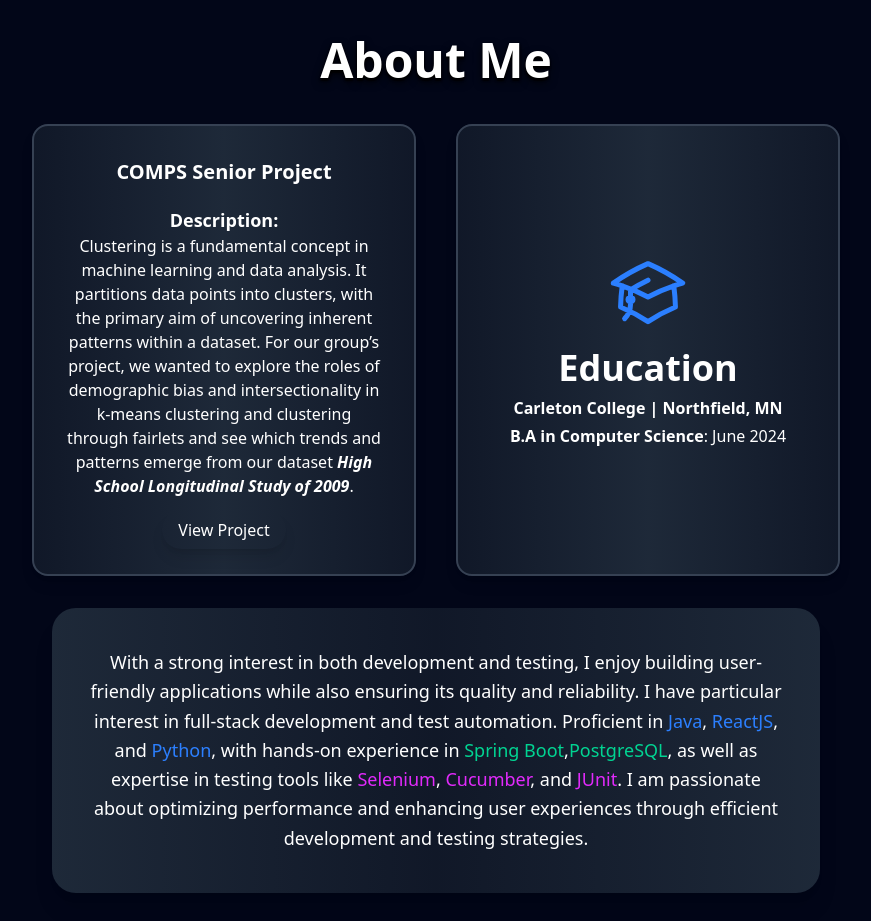
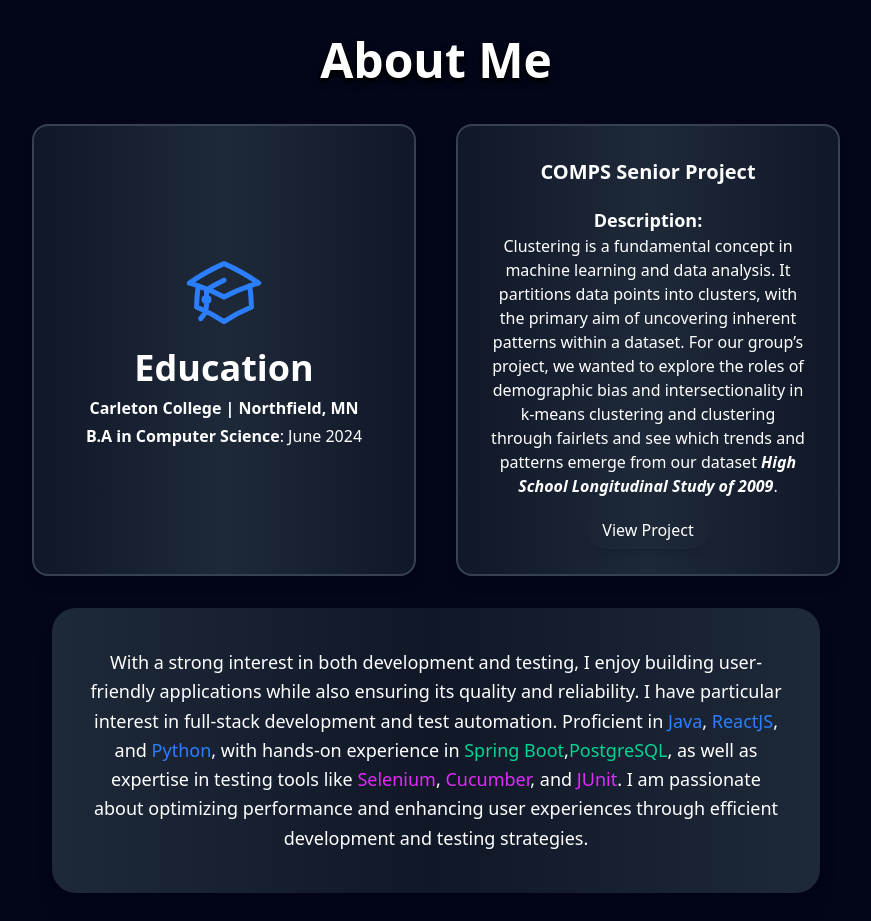
Before and after one commit to jmensah365/Portfolio, a React (Vite) app in the folder portfolio-frontend/: page / in a window 1280 px wide. Shown: the part 780-1701 px from the top of the page, without its empty margins (204-1075 px from the left). Built offline with nearby package versions, Linux system fonts and the light colour scheme.

Commit message:
swapping the cards so education bio

```diff
--- a/portfolio-frontend/src/components/Education/EducationSection.jsx
+++ b/portfolio-frontend/src/components/Education/EducationSection.jsx
@@ -9,10 +9,11 @@ function EducationSection() {
             <h2 className="text-5xl font-bold mb-10 text-shadow-lg/80">About Me</h2>
             {/* Education Section */}
             <div className="flex flex-col space-y-10 md:flex-row md:space-x-10 md:space-y-0 justify-center items-stretch">
+                {/* Education Card */}
+                <EducationCard/>
+
                 {/* COMPS Senior Project Card */}
                 <COMPSCard/>
-                {/* Education Card */}
-                <EducationCard/>
             </div>
             <AboutMe/>
         </div>
```
